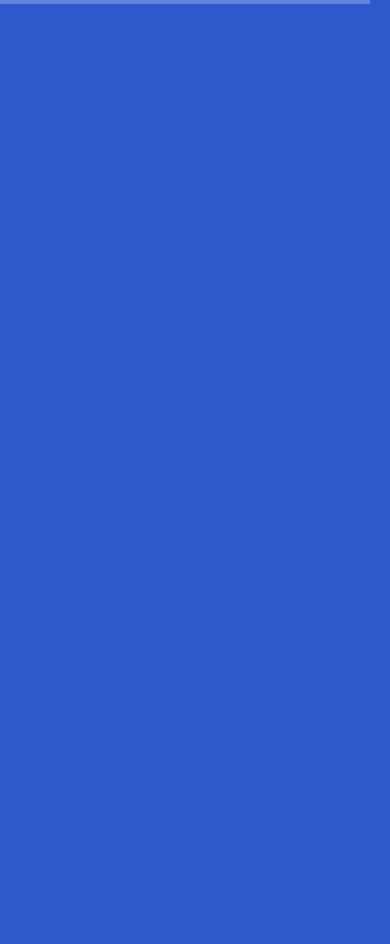
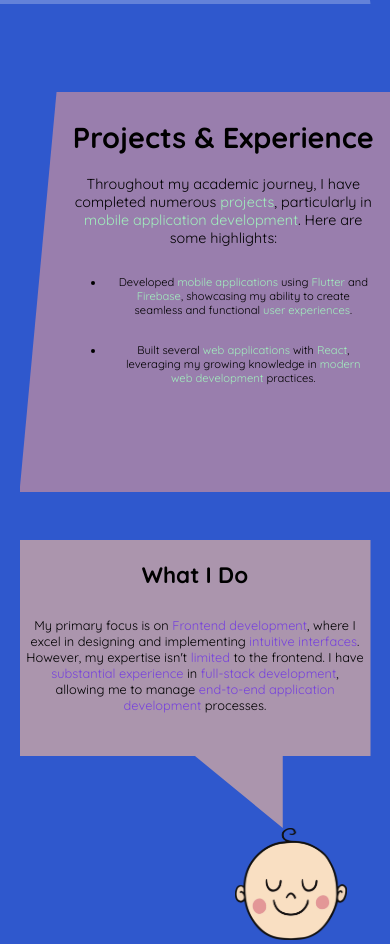
Before and after one commit to sandeepsreekumar4067/Portfolio, a React (Create React App) app: page / in a window 390 px wide. Shown: the part 1752-2696 px from the top of the page. Before the commit the page ends 1796 px from the top, so only its background shows below. Built offline with nearby package versions, Linux system fonts and the light colour scheme.

Commit message:
done all the first about details  and made everything responsive

```diff
--- a/src/components/about1.js
+++ b/src/components/about1.js
@@ -1,4 +1,5 @@
 import "../style/about1.css"
+import childFace from "../assets/childFace.png"
 const About = () => {
     const openingTag = "<"
     const aboutTag ="About me"
@@ -22,10 +23,27 @@ const About = () => {
                 </div>
             </div>
             <div className="slide-container-2">
-
+                <div className="polygon2">
+                    <div className="polygon-about-details-2">
+                        <h1>Projects & Experience</h1>
+                        <p>Throughout my academic journey, I have completed numerous <span>projects</span>, particularly in <span>mobile application development</span>. Here are some highlights:</p>
+                        <ul>
+                            <li>Developed <span>mobile applications</span> using <span>Flutter</span> and <span>Firebase</span>, showcasing my ability to create seamless and functional <span>user experiences</span>.</li>
+                            <li>Built several <span>web applications</span> with <span>React</span>, leveraging my growing knowledge in <span>modern web development</span> practices.</li>
+                        </ul>
+                    </div>
+                </div>
             </div>
             <div className="popup-container-3">
-
+                <div className="polygon3">
+                    <div className="polygon-about-details-3">
+                        <h1>What I Do</h1>
+                        <p>My primary focus is on <span>Frontend development</span>, where I excel in designing and implementing <span>intuitive interfaces</span>. However, my expertise isn't <span>limited</span> to the frontend. I have <span>substantial experience</span> in <span>full-stack development</span>, allowing me to manage <span>end-to-end application development</span> processes.</p>
+                    </div>
+                </div>
+                <div className="child">
+                    <img src={childFace}  alt="" />
+                </div>
             </div>
         </div>
      );
--- a/src/style/about1.css
+++ b/src/style/about1.css
@@ -49,10 +49,215 @@
 .polygon-about-details-1 span{
     color: #FFF7F1;
 }
+.slide-container-2{
+    margin-top: 3rem;
+    width: 100%;
+    height: 25rem;
+    display: flex;
+    align-items: center;
+    justify-content: end;
+}
+.polygon2{
+    clip-path: polygon(23% 0, 100% 0, 100% 100%, 0% 100%);
+    height: 100%;
+    width: 70%;
+    background-color: rgb(225, 152, 152,0.6);
+    display: flex;
+    align-items: center;
+    justify-content: end;
+}
+.polygon-about-details-2{
+    height: 100%;
+    width: 75%;
+    padding: 1rem;
+    text-align:center;
+}
+.polygon-about-details-2 h1{
+    font-size: 3rem;
+}
+.polygon-about-details-2 p{
+    font-size: 1.4rem;
+}
+.polygon-about-details-2 span{
+    color: #A1EEBD;
+}
+.polygon-about-details-2 li{
+    font-size: 1.2rem;
+    padding: 0.8rem;
+}
+.popup-container-3{
+    margin-top: 3rem;
+    display: flex;
+    align-items: center;
+    justify-content: center;
+    flex-direction: column;
+}
+.polygon3{
+    clip-path: polygon(0% 0%, 100% 0%, 100% 75%, 75% 75%, 75% 100%, 50% 75%, 0% 75%);
+    height: 30rem;
+    width: 45rem;
+    transform: translateX(-13rem);
+    background-color: rgb(255, 190, 152,0.6);
+}
+.polygon-about-details-3{
+    display: flex;
+    flex-direction: column;
+    padding: 1rem;
+    text-align: center;
+    box-sizing: border-box;
+}
+.polygon-about-details-3 h1{
+    font-size: 3rem;
+}
+.polygon-about-details-3 p{
+    font-size: 1.4rem;
+}
+.polygon-about-details-3 span{
+    color: #7743DB;
+}
+.child img{
+    height: 14rem;
+    width: 14rem;
+}
 
-
-
-
+@media screen and (max-width:1200px) {
+    .skill-title{
+        margin-top: 10rem;
+        font-size: 3rem;
+        width: 100%;
+    }
+    .polygon1{
+        clip-path: polygon(0 0, 89% 0, 100% 100%, 0% 100%);
+        width: 95%;
+        height: 20rem;
+    }
+    .polygon-about-details-1{
+        padding: 1rem;
+        width: 80%;
+    }
+    .polygon-about-details-1 h1{
+        font-size: 2rem;
+    }
+    .polygon-about-details-1 p{
+        font-size: 1.2rem;
+    }
+    .polygon2{
+        clip-path: polygon(10% 0, 100% 0, 100% 100%, 0% 100%);
+        width: 95%;
+        height: 25rem;
+    }
+    .polygon-about-details-2{
+        width: 90%;
+        padding: 1rem;
+    }
+    .polygon-about-details-2 h1{
+        font-size: 2rem;
+    }
+    .polygon-about-details-2 p{
+        font-size: 1.2rem;
+    }
+    .polygon-about-details-2 li{
+        font-size: 1rem;
+    }
+    .polygon3{
+        height: 18rem;
+        width: 90%;
+        transform: translateX(0);
+    }
+    .polygon-about-details-3{
+        height:75%;
+        width:100%;
+        overflow: hidden;
+        padding: 0.4rem;
+    }
+    .polygon-about-details-3 h1{
+        font-size: 2rem;
+    }
+    .polygon-about-details-3 p{
+        font-size: 1.2rem;
+    }
+    .child img{
+        height: 8rem;
+        width: 8rem;
+        transform: translateX(19rem);
+    }
+}
+@media screen and (max-width:1100px){
+    .child img{
+        height: 8rem;
+        width: 8rem;
+        transform: translateX(17rem);
+    }
+}
+@media screen and (max-width:1000px) {
+    .skill-title{
+        margin-top: 10rem;
+        font-size: 2.8rem;
+        width: 100%;
+    }
+    .polygon1{
+        clip-path: polygon(0 0, 89% 0, 100% 100%, 0% 100%);
+        width: 95%;
+        height: 20rem;
+    }
+    .polygon-about-details-1{
+        padding: 1rem;
+        width: 80%;
+    }
+    .polygon-about-details-1 h1{
+        font-size: 2rem;
+    }
+    .polygon-about-details-1 p{
+        font-size: 1.2rem;
+    }
+    .polygon2{
+        clip-path: polygon(10% 0, 100% 0, 100% 100%, 0% 100%);
+        width: 95%;
+        height: 25rem;
+    }
+    .polygon-about-details-2{
+        width: 90%;
+        padding: 1rem;
+    }
+    .polygon-about-details-2 h1{
+        font-size: 2rem;
+    }
+    .polygon-about-details-2 p{
+        font-size: 1.2rem;
+    }
+    .polygon-about-details-2 li{
+        font-size: 1rem;
+    }
+    .polygon3{
+        height: 18rem;
+        width: 90%;
+        transform: translateX(0);
+    }
+    .polygon-about-details-3{
+        height:75%;
+        width:100%;
+        overflow: hidden;
+        padding: 0.4rem;
+    }
+    .polygon-about-details-3 h1{
+        font-size: 1.8rem;
+    }
+    .polygon-about-details-3 p{
+        font-size: 1rem;
+    }
+    .child img{
+        height: 8rem;
+        width: 8rem;
+        transform: translateX(17rem);
+    }
+}
+@media screen and (max-width:950px) {
+    .child img{
+        height: 7rem;
+        width: 7rem;
+        transform: translateX(14rem);
+    }
+}
 @media screen and (max-width:800px) {
     .skill-title{
         margin-top: 10rem;
@@ -71,7 +276,62 @@
         font-size: 1.8rem;
     }
     .polygon-about-details-1 p{
-        font-size: 1rem;
+        font-size: 1.2rem;
+    }
+    .polygon2{
+        clip-path: polygon(10% 0, 100% 0, 100% 100%, 0% 100%);
+        width: 95%;
+        height: 25rem;
+    }
+    .polygon-about-details-2{
+        width: 90%;
+        padding: 0.3rem;
+    }
+    .polygon-about-details-2 h1{
+        font-size: 1.8rem;
+    }
+    .polygon-about-details-2 p{
+        font-size: 1.1rem;
+    }
+    .polygon-about-details-2 li{
+        font-size: 1.2rem;
+    }
+    .polygon3{
+        height: 18rem;
+        width: 90%;
+        transform: translateX(0);
+    }
+    .polygon-about-details-3{
+        height:75%;
+        width:100%;
+        overflow: hidden;
+        padding: 0.4rem;
+    }
+    .polygon-about-details-3 h1{
+        font-size: 1.6rem;
+    }
+    .polygon-about-details-3 p{
+        font-size: 0.9rem;
+    }
+    .child img{
+        height: 7rem;
+        width: 7rem;
+        transform: translateX(11rem);
+    }
+}
+
+@media screen and (max-width:780px) {
+    .child img{
+        height: 7rem;
+        width: 7rem;
+        transform: translateX(11rem);
+    }
+}
+@media screen and (max-width:600px) {
+    .child img{
+        height: 7rem;
+        width: 7rem;
+        transform: translateX(8rem);
     }
 }
 @media screen and (max-width:500px) {
@@ -86,15 +346,72 @@
         height: 20rem;
     }
     .polygon-about-details-1{
-        padding: 1rem;
+        padding: 0.7rem;
     }
     .polygon-about-details-1 h1{
-        font-size: 1.8rem;
+        font-size: 1.6rem;
     }
     .polygon-about-details-1 p{
         font-size: 0.9rem;
     }
+    .polygon2{
+        clip-path: polygon(10% 0, 100% 0, 100% 100%, 0% 100%);
+        width: 95%;
+        height: 25rem;
+    }
+    .polygon-about-details-2{
+        width: 90%;
+        padding: 0.5rem;
+    }
+    .polygon-about-details-2 h1{
+        font-size: 1.8rem;
+    }
+    .polygon-about-details-2 p{
+        font-size: 1rem;
+    }
+    .polygon-about-details-2 li{
+        font-size: 0.9rem;
+    }
+    .polygon3{
+        height: 18rem;
+        width: 90%;
+        transform: translateX(0);
+    }
+    .polygon-about-details-3{
+        height:75%;
+        width:100%;
+        overflow: hidden;
+        padding: 0.4rem;
+    }
+    .polygon-about-details-3 h1{
+        font-size: 1.4rem;
+    }
+    .polygon-about-details-3 p{
+        font-size: 0.8rem;
+    }
+    .child img{
+        height: 7rem;
+        width: 7rem;
+        transform: translateX(7rem);
+    }
 }
+@media screen and (max-width:400px) {
+    .polygon-about-details-2 p{
+        font-size: 0.9rem;
+    }
+    .polygon-about-details-2 li{
+        font-size: 0.7rem;
+    }
+}
+@media screen and (max-width:450px) {
+    .child img{
+        height: 7rem;
+        width: 7rem;
+        transform: translateX(6rem);
+    }
+
+}
+
 @media screen and (max-width:300px) {
     .skill-title{
         padding: 3rem;
@@ -106,7 +423,7 @@
         height: 20rem;
     }
     .polygon-about-details-1{
-        padding: 1rem;
+        padding: 0.5rem;
     }
     .polygon-about-details-1 h1{
         font-size: 1.8rem;
@@ -114,4 +431,44 @@
     .polygon-about-details-1 p{
         font-size: 0.9rem;
     }
+    .polygon2{
+        clip-path: polygon(10% 0, 100% 0, 100% 100%, 0% 100%);
+        width: 95%;
+        height: 25rem;
+    }
+    .polygon-about-details-2{
+        width: 90%;
+        padding: 0.5rem;
+    }
+    .polygon-about-details-2 h1{
+        font-size: 1.8rem;
+    }
+    .polygon-about-details-2 p{
+        font-size: 0.9rem;
+    }
+    .polygon-about-details-2 li{
+        font-size: 0.7rem;
+    }
+    .polygon3{
+        height: 15rem;
+        width: 90%;
+        transform: translateX(0);
+    }
+    .polygon-about-details-3{
+        height:75%;
+        width:100%;
+        overflow: hidden;
+        padding: 0rem;
+    }
+    .polygon-about-details-3 h1{
+        font-size: 1.2rem;
+    }
+    .polygon-about-details-3 p{
+        font-size: 0.7rem;
+    }
+    .child img{
+        height: 7rem;
+        width: 7rem;
+        transform: translateX(5rem);
+    }
 }
```
